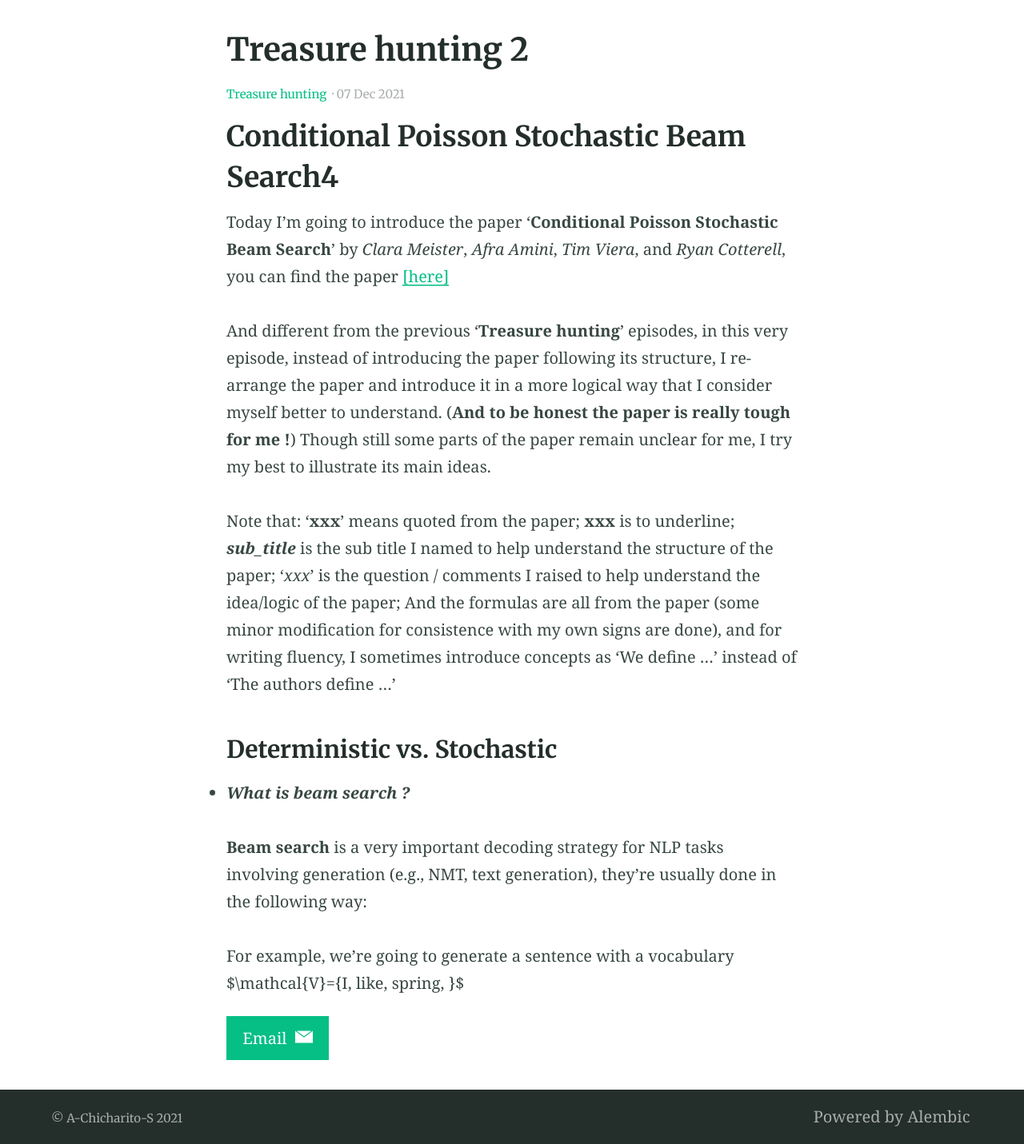
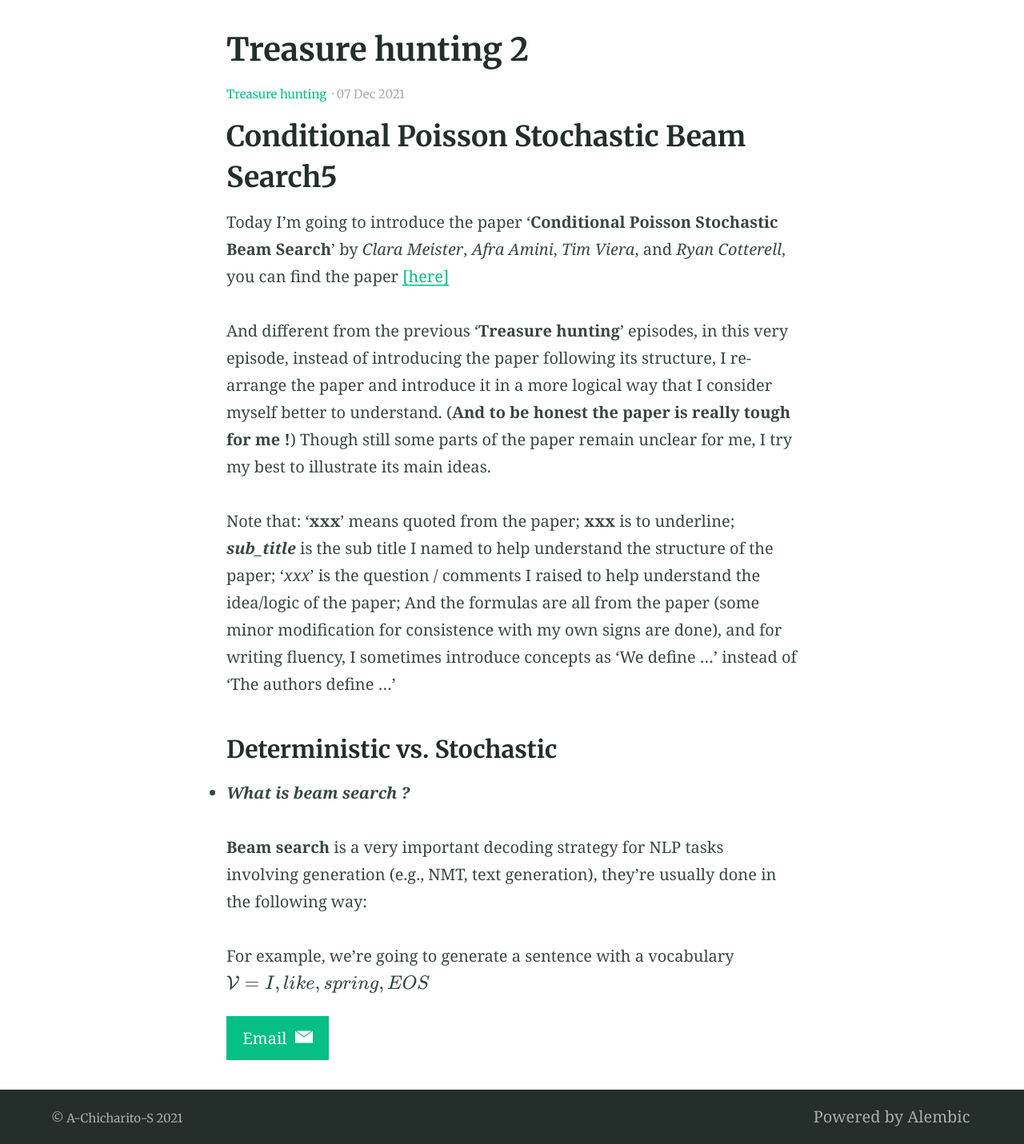
Before and after one commit to A-Chicharito-S/A-Chicharito-S.github.io, a Jekyll site: the page built from _posts/2021-12-07-Treasure-hunting-2.md, in a window 1280 px wide. Shown: the part 408-1839 px from the top of the page at 80% size. Built offline with Jekyll 4.4.1, drawn with Linux system fonts in a browser that asks for light colours; formulas are drawn with MathJax 3.

Commit message:
Update 2021-12-07-Treasure-hunting-2.md

```diff
--- a/_posts/2021-12-07-Treasure-hunting-2.md
+++ b/_posts/2021-12-07-Treasure-hunting-2.md
@@ -15,7 +15,8 @@ feature_image: "https://picsum.photos/2560/600?image=872"
         });
     </script>
 </head>
-## Conditional Poisson Stochastic Beam Search4
+
+## Conditional Poisson Stochastic Beam Search5
 
 Today I'm going to introduce the paper '**Conditional Poisson Stochastic Beam Search**' by *Clara Meister*, *Afra Amini*, *Tim Viera*, and *Ryan Cotterell*, you can find the paper [[here]](https://arxiv.org/abs/2109.11034)
 
@@ -29,4 +30,4 @@ Note that: '**xxx**' means quoted from the paper; **xxx** is to underline; ***su
 
 **Beam search** is a very important decoding strategy for NLP tasks involving generation (e.g., NMT, text generation), they're usually done in the following way:
 
-For example, we're going to generate a sentence with a vocabulary $\mathcal{V}={I, like, spring, <EOS>}$
+For example, we're going to generate a sentence with a vocabulary $\mathcal{V}={I, like, spring, EOS}$
```
